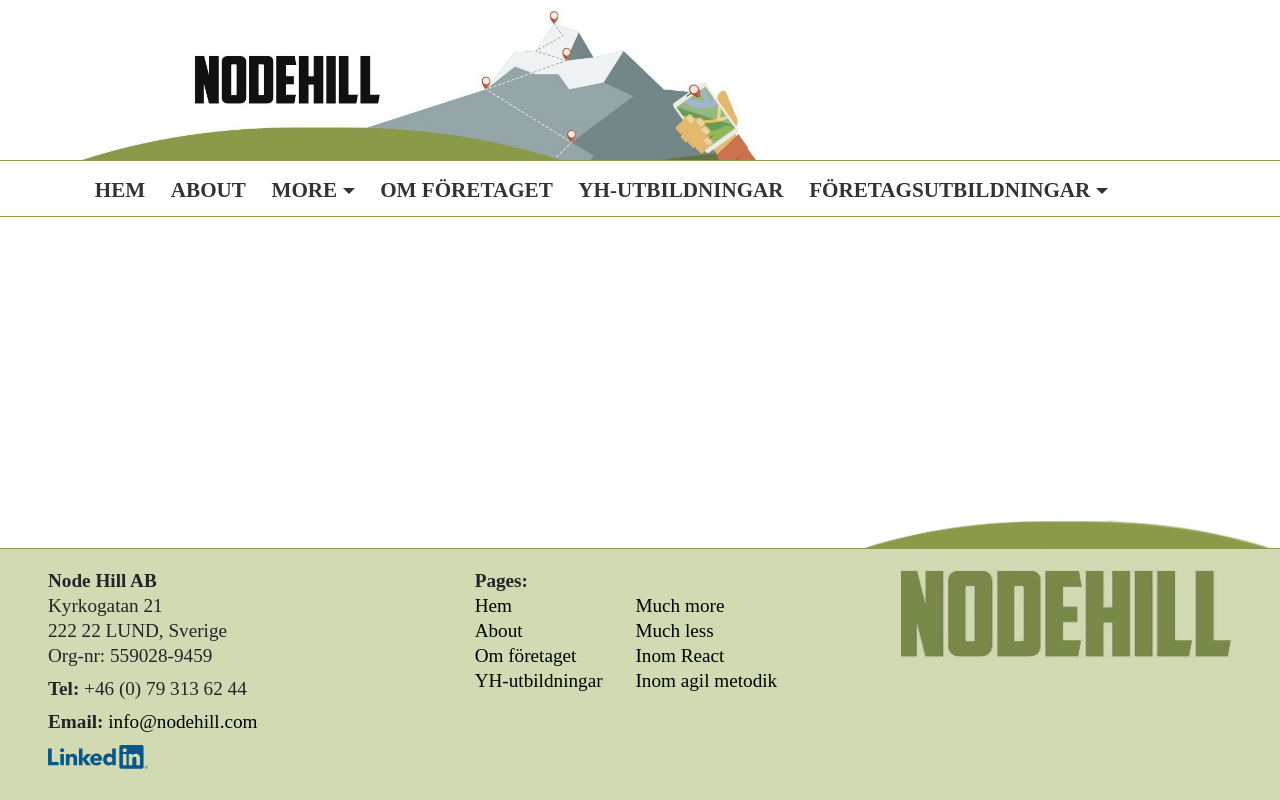
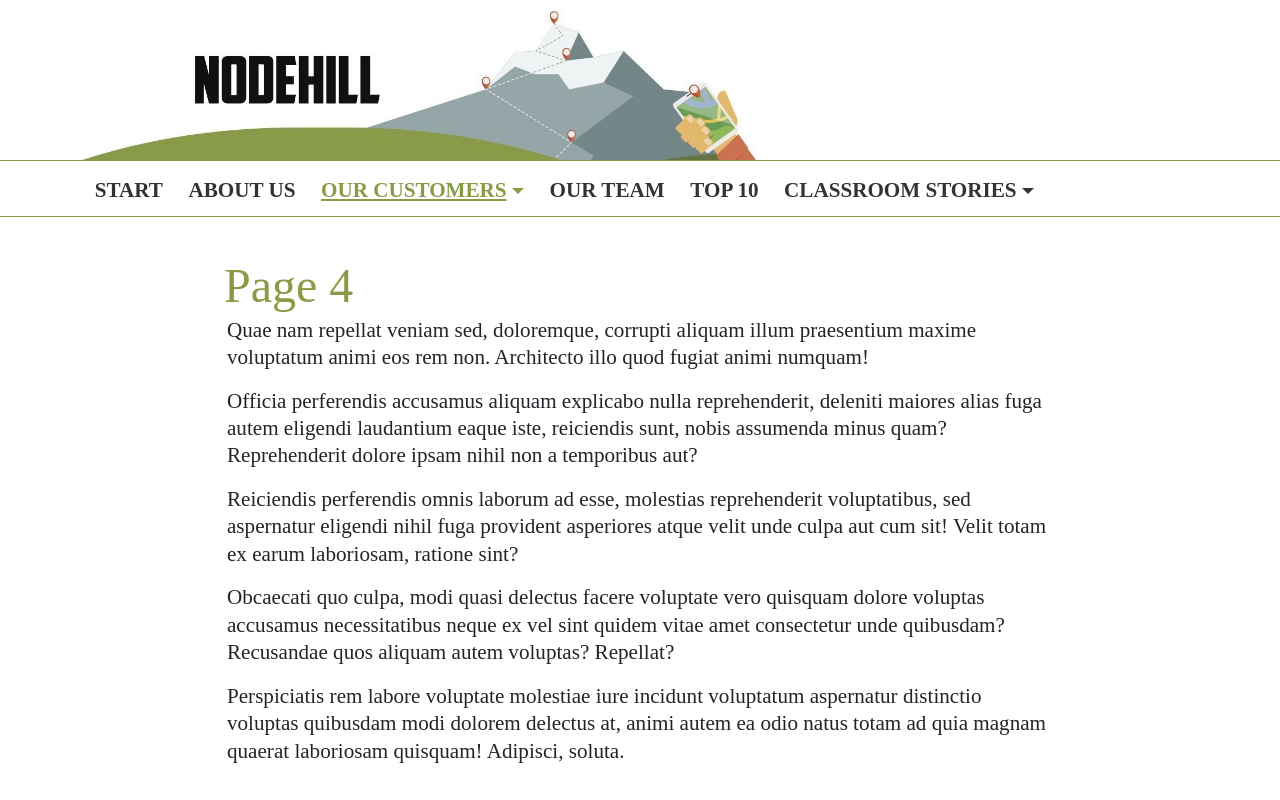
Before and after one commit to emanueljg/nodehill-home-page, a React (Vite) app: page /page4 in a window 1280 px wide. Shown: the top 800 px of the page. Built offline with nearby package versions, Linux system fonts and the light colour scheme; a web font is replaced by a local one.

Commit message:
Changed som demo data

```diff
--- a/public/markdown/bad.md
+++ /dev/null
@@ -1,2 +0,0 @@
-# This is the bad page
-Hello! On the bad page.
--- /dev/null
+++ b/public/markdown/page4.md
@@ -0,0 +1,11 @@
+# Page 4
+
+Quae nam repellat veniam sed, doloremque, corrupti aliquam illum praesentium maxime voluptatum animi eos rem non. Architecto illo quod fugiat animi numquam!
+
+Officia perferendis accusamus aliquam explicabo nulla reprehenderit, deleniti maiores alias fuga autem eligendi laudantium eaque iste, reiciendis sunt, nobis assumenda minus quam? Reprehenderit dolore ipsam nihil non a temporibus aut?
+
+Reiciendis perferendis omnis laborum ad esse, molestias reprehenderit voluptatibus, sed aspernatur eligendi nihil fuga provident asperiores atque velit unde culpa aut cum sit! Velit totam ex earum laboriosam, ratione sint?
+
+Obcaecati quo culpa, modi quasi delectus facere voluptate vero quisquam dolore voluptas accusamus necessitatibus neque ex vel sint quidem vitae amet consectetur unde quibusdam? Recusandae quos aliquam autem voluptas? Repellat?
+
+Perspiciatis rem labore voluptate molestiae iure incidunt voluptatum aspernatur distinctio voluptas quibusdam modi dolorem delectus at, animi autem ea odio natus totam ad quia magnam quaerat laboriosam quisquam! Adipisci, soluta.
--- /dev/null
+++ b/public/markdown/page5.md
@@ -0,0 +1,10 @@
+# Page 5
+
+Lorem ipsum, dolor sit amet consectetur adipisicing elit. Odit provident adipisci, accusantium ducimus aliquid reiciendis eaque quia, fugit eum corporis illum quae deleniti aperiam pariatur vero officia rerum vitae aut.
+
+Recusandae velit cumque asperiores modi, optio nesciunt quis tempore iusto dolorum sit suscipit aut animi repudiandae, deserunt, est molestiae provident assumenda dicta facilis fugiat nulla deleniti? Voluptatem suscipit sed pariatur!
+
+Amet dolorem suscipit sed et repellendus assumenda neque aperiam enim optio facere blanditiis beatae dolores eius aliquam in, accusamus unde esse fugiat quam labore ad nulla, quod voluptatem. Non, impedit.
+Adipisci distinctio optio sint molestiae qui omnis quia totam explicabo doloribus veritatis excepturi blanditiis a quaerat veniam reprehenderit quibusdam eligendi quidem iure consectetur tempora dolorum, fugiat, dolorem exercitationem? Ullam, delectus.
+
+Ea deleniti suscipit, aliquam cupiditate odit laudantium ex nobis consequuntur illum soluta sit deserunt perspiciatis voluptatibus cum minima maiores quisquam iste aperiam dolores necessitatibus voluptatum enim exercitationem! Provident, perspiciatis aspernatur.
--- /dev/null
+++ b/public/markdown/page7.md
@@ -0,0 +1,9 @@
+# Page 7
+
+Lorem ipsum dolor sit amet consectetur adipisicing elit. Illum adipisci ipsum veritatis facere ex quasi eum error amet quos explicabo, molestias deleniti repellat architecto, nemo tenetur aliquam, possimus hic quibusdam velit voluptatem! Error, nihil! Maiores ex at hic assumenda eveniet!
+
+Nisi, commodi veritatis! Dicta ab perferendis voluptatibus odio officiis culpa tempora doloremque est itaque molestias atque, cum corrupti magni rem repellendus ipsam temporibus repudiandae laudantium velit sequi pariatur optio? Explicabo, optio ea. Et perspiciatis repellat aut commodi dicta. Culpa, quas.
+
+Dolorum asperiores laborum quasi reprehenderit blanditiis officiis nesciunt illo illum, repellendus repellat vero nihil, eveniet ea enim incidunt ratione aliquid. Inventore illum deserunt, autem consectetur, soluta nostrum vel laboriosam dignissimos suscipit nam rem dolores quod natus voluptate totam, architecto vero!
+
+Obcaecati, pariatur culpa, ut eveniet nostrum saepe doloribus vitae tempore aliquam corrupti sit, ad nesciunt quasi quo voluptatibus quos ea quas accusantium accusamus veritatis deserunt porro adipisci sequi cumque. Natus odio, magni provident placeat fuga eveniet aperiam? Itaque, fugiat possimus!
--- /dev/null
+++ b/public/markdown/top-10.md
@@ -0,0 +1,12 @@
+# Top 10
+The 10 best things you can do to improve your skills, in no particular order and without knowing which skills we are talking about:
+1. Lorem ipsum dolor sit amet consectetur adipisicing elit. Unde, fugit!
+2.Quisquam quasi hic vitae magnam deleniti eligendi consequatur neque aut?
+3. Exercitationem provident animi nemo alias aliquid quam hic nostrum accusamus?
+4. Ducimus, quaerat ratione. Velit eius ratione magnam sunt quia pariatur?
+5. Corporis vero, neque eaque ratione perferendis quos aliquam architecto consectetur.
+6. Voluptatem, nemo ex. Cumque nemo cum laborum doloremque laudantium facilis.
+7. Fugit libero nobis quasi cupiditate saepe laboriosam optio explicabo atque?
+8. Tenetur, eaque voluptatem numquam magnam laudantium veniam autem voluptatum illum?
+9. Rem aliquid aperiam iusto quasi dignissimos fuga deserunt alias laborum.
+10. Odit recusandae neque distinctio, veniam sit illum rem ex iusto.
--- a/src/App.jsx
+++ b/src/App.jsx
@@ -8,32 +8,23 @@
 
 export default function App() {
 
-  const location = useLocation();
-  useEffect(() => {
-    let logo = document.querySelector('header .logo');
-    logo && window.scrollTo(0, logo.clientHeight + 1);
-    // should we scroll past top logo even if the user hasn't done it?
-    // (currently we  do) - if not the use window.offsetTop
-    // to check if the user has scrolled past or not...
-  }, [location]);
-
   const s = useStates('main', {
     mdLoaded: false,
     menu: [
-      { label: 'Hem', path: '/', md: 'hem' },
-      { label: 'About', path: '/about', md: 'about' },
+      { label: 'Start', path: '/', md: 'start' },
+      { label: 'About us', path: '/about', md: 'about' },
       {
-        label: 'More', sub: [
-          { label: 'Much more', path: '/good', md: 'good' },
-          { label: 'Much less', path: '/bad', md: 'bad' }
+        label: 'Our customers', sub: [
+          { label: 'Page 4', path: '/page4', md: 'page4' },
+          { label: 'Page 5', path: '/page5', md: 'page5' }
         ]
       },
-      { label: 'Om företaget', path: '/s', md: 'hem' },
-      { label: 'YH-utbildningar', path: '/abouts', md: 'about' },
+      { label: 'Our team', path: '/our-team', md: 'our-team' },
+      { label: 'Top 10', path: '/top-10', md: 'top-10' },
       {
-        label: 'Företagsutbildningar', sub: [
-          { label: 'Inom React', path: '/goods', md: 'good' },
-          { label: 'Inom agil metodik', path: '/bads', md: 'bad' }
+        label: 'Classroom stories', sub: [
+          { label: 'Page 7', path: '/page7', md: 'page7' },
+          { label: 'Page 8', path: '/page8', md: 'page8' }
         ]
       }
     ]
@@ -68,6 +59,15 @@
     return () => document.body.removeEventListener('click', listener);
   }, []);
 
+  const location = useLocation();
+  useEffect(() => {
+    let logo = document.querySelector('header .logo');
+    logo && window.scrollTo(0, logo.clientHeight + 1);
+    // should we scroll past top logo even if the user hasn't done it?
+    // (currently we  do) - if not the use window.offsetTop
+    // to check if the user has scrolled past or not...
+  }, [location]);
+
   return !s.mdLoaded ? null : <>
     <header>
       <Logo />
```
Also changed, not shown: public/markdown/page8.md (added, +5 -0 lines), src/Start.jsx (deleted, +0 -9 lines), public/markdown/our-team.md (renamed from public/markdown/good.md), public/markdown/start.md (renamed from public/markdown/hem.md).
